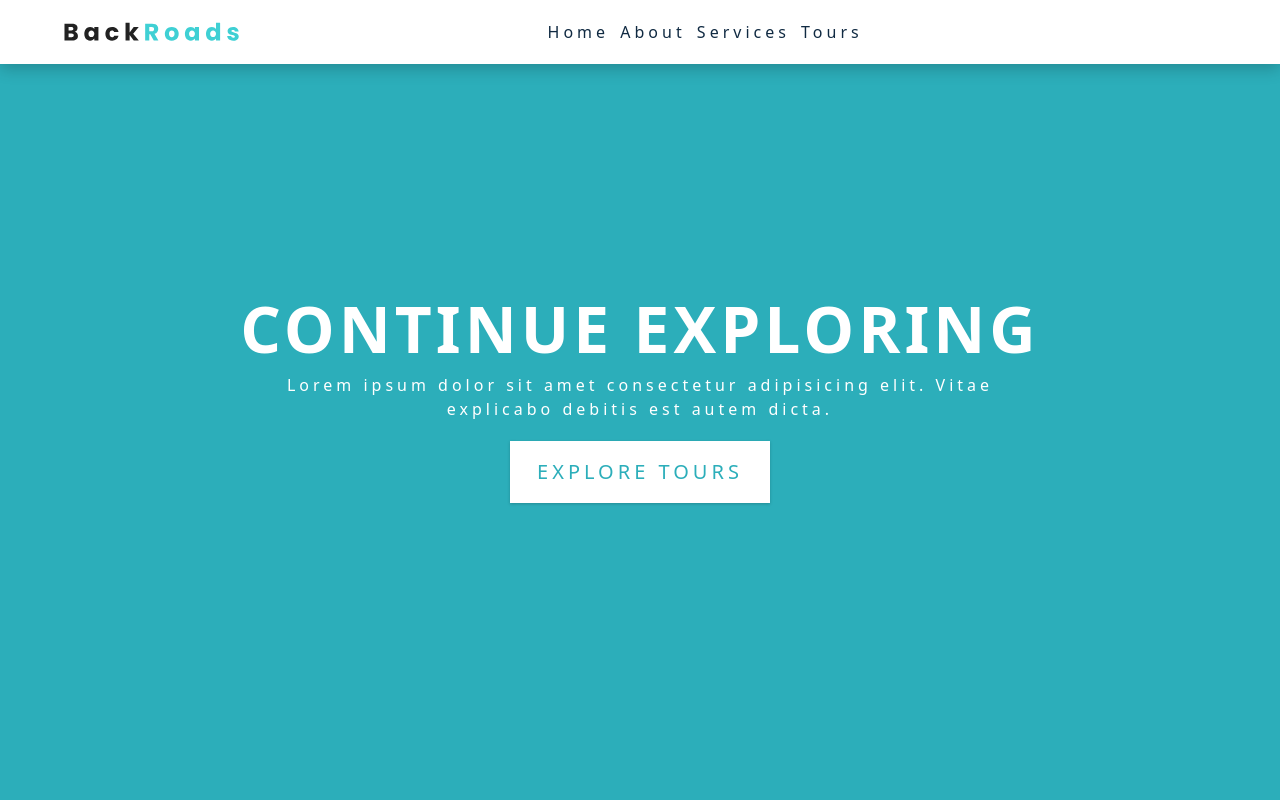
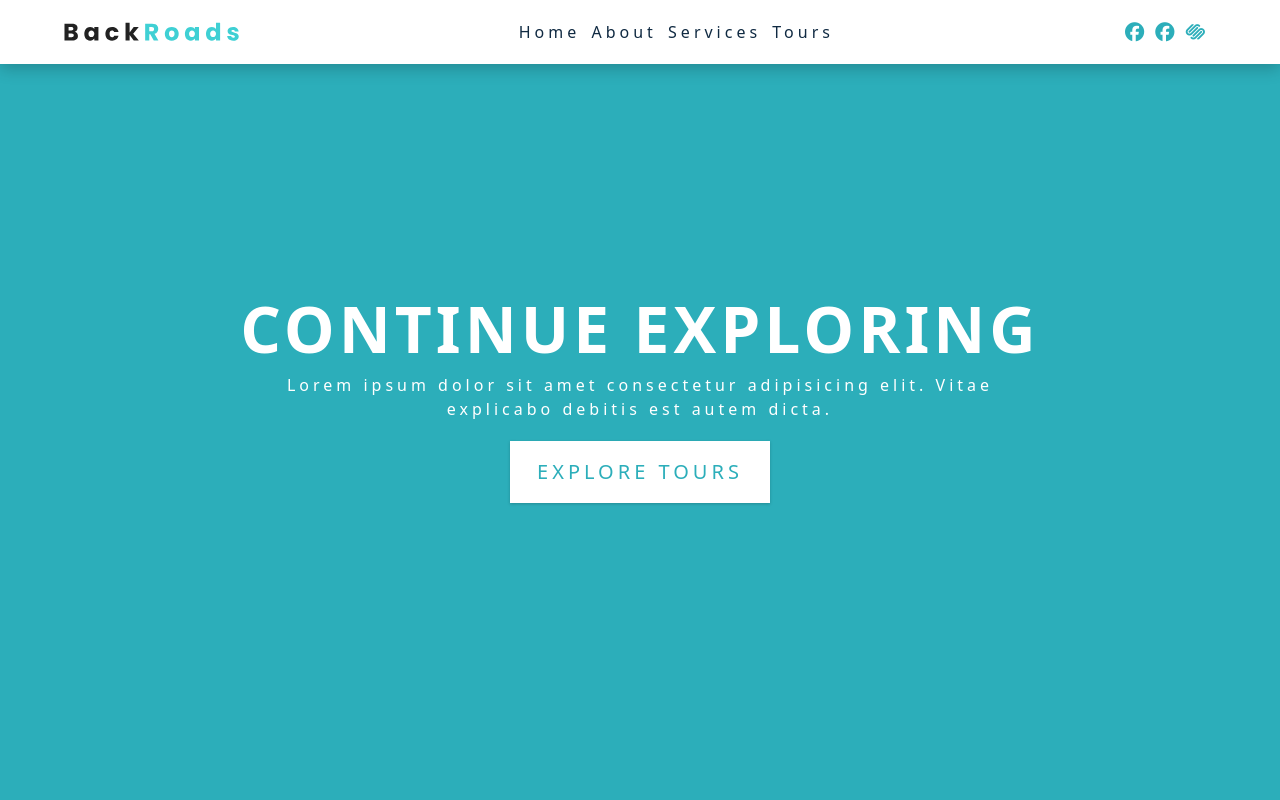
Before and after one commit to Matrix-citizen/Backroads, a React (Create React App) app: page / in a window 1280 px wide. Shown: the top 800 px of the page. Built offline with nearby package versions, Linux system fonts and the light colour scheme.

Commit message:
Did social link logic

```diff
--- a/public/index.html
+++ b/public/index.html
@@ -14,6 +14,10 @@
     <link rel="manifest" href="%PUBLIC_URL%/manifest.json" />
 
     <title>Backroads App</title>
+    <script
+      src="https://kit.fontawesome.com/9ed1a6e3d1.js"
+      crossorigin="anonymous"
+    ></script>
   </head>
   <body>
     <noscript>You need to enable JavaScript to run this app.</noscript>
--- a/src/components/Navbar.js
+++ b/src/components/Navbar.js
@@ -1,5 +1,5 @@
 import logo from '../images/logo.svg';
-import { pageLinks } from '../data';
+import { pageLinks, socialLinks } from '../data';
 
 const Navbar = () => {
   return (
@@ -24,33 +24,16 @@ const Navbar = () => {
         </ul>
 
         <ul className="nav-icons">
-          <li>
-            <a
-              href="https://www.twitter.com"
-              target="_blank"
-              className="nav-icon"
-            >
-              <i className="fab fa-facebook"></i>
-            </a>
-          </li>
-          <li>
-            <a
-              href="https://www.twitter.com"
-              target="_blank"
-              className="nav-icon"
-            >
-              <i className="fab fa-twitter"></i>
-            </a>
-          </li>
-          <li>
-            <a
-              href="https://www.twitter.com"
-              target="_blank"
-              className="nav-icon"
-            >
-              <i className="fab fa-squarespace"></i>
-            </a>
-          </li>
+          {socialLinks.map((link) => {
+            const {id, href, icon} = link;
+            return (
+              <li key={id}>
+                <a href={href} target='_blank' rel='noreferrer' className="nav-icon">
+                  <i className={icon}></i>
+                </a>
+              </li>
+            )
+          })}
         </ul>
       </div>
     </nav>
--- a/src/data.js
+++ b/src/data.js
@@ -4,3 +4,9 @@ export const pageLinks = [
   { id: 3, href: '#services', text: 'services' },
   { id: 4, href: '#tours', text: 'tours' },
 ];
+
+export const socialLinks = [
+  { id: 1, href: 'https://www.twitter.com', icon: 'fab fa-facebook' },
+  { id: 2, href: 'https://www.twitter.com', icon: 'fab fa-facebook' },
+  { id: 3, href: 'https://www.twitter.com', icon: 'fab fa-squarespace' },
+];
```
